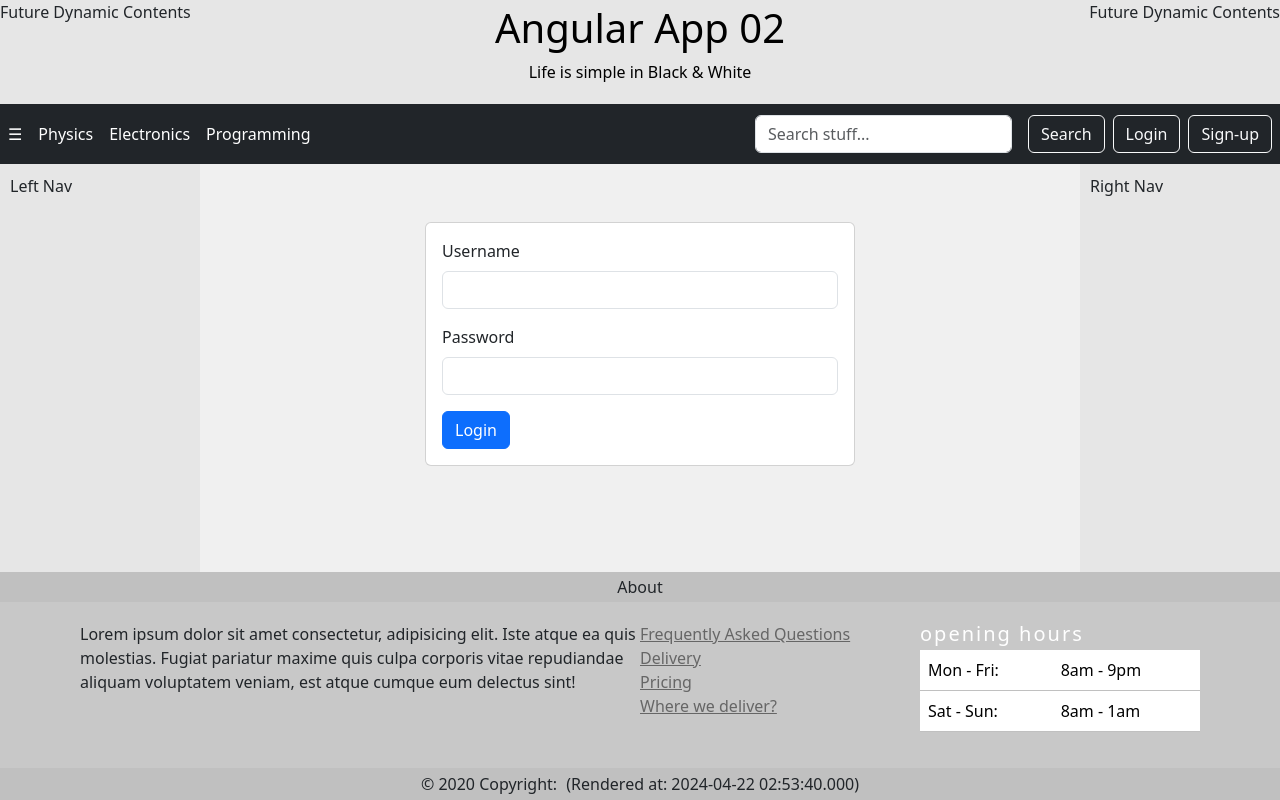
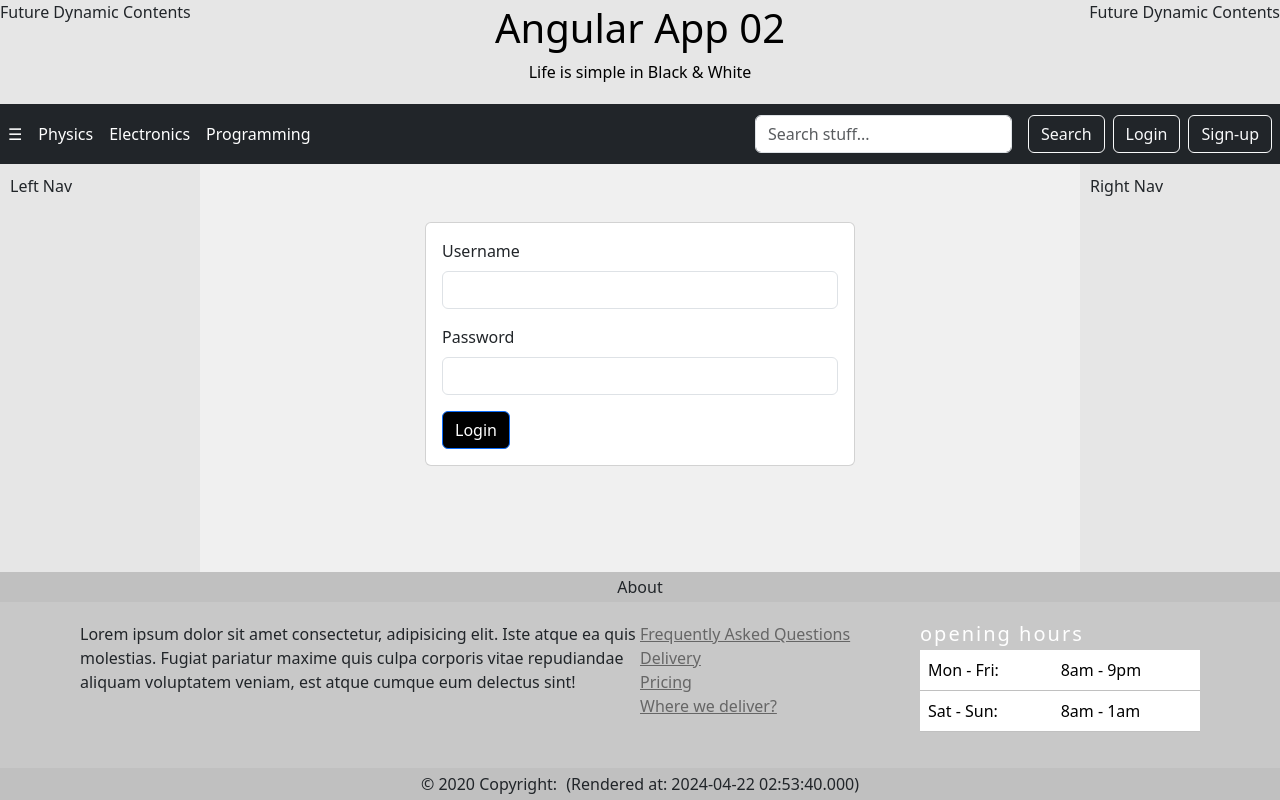
Before and after one commit to hsnprojects/nglearn02, an Angular app: page /login in a window 1280 px wide. Built offline with nearby package versions, Linux system fonts and the light colour scheme.

Commit message:
color changes, home redirect

```diff
--- a/src/app/app-routing.module.ts
+++ b/src/app/app-routing.module.ts
@@ -5,7 +5,7 @@ import { LoginComponent } from "./components/login/login.component";
 import { HomeComponent } from "./components/home/home.component";
 
 const routes: Routes = [
-  //{ path: "", pathMatch: "full", redirectTo: "home" },
+  { path: "", pathMatch: "full", redirectTo: "home" },
   { path: "home", component: HomeComponent },
   { path: "login", component: LoginComponent },
 ];
--- a/src/app/components/login/login.component.html
+++ b/src/app/components/login/login.component.html
@@ -22,7 +22,7 @@
                 </div>
 
                 <button [disabled]="loading"
-                        class="btn btn-primary">
+                        class="btn btn-primary" style="background-color: black;">
                     Login
                 </button>
                 <div *ngIf="error"
```
